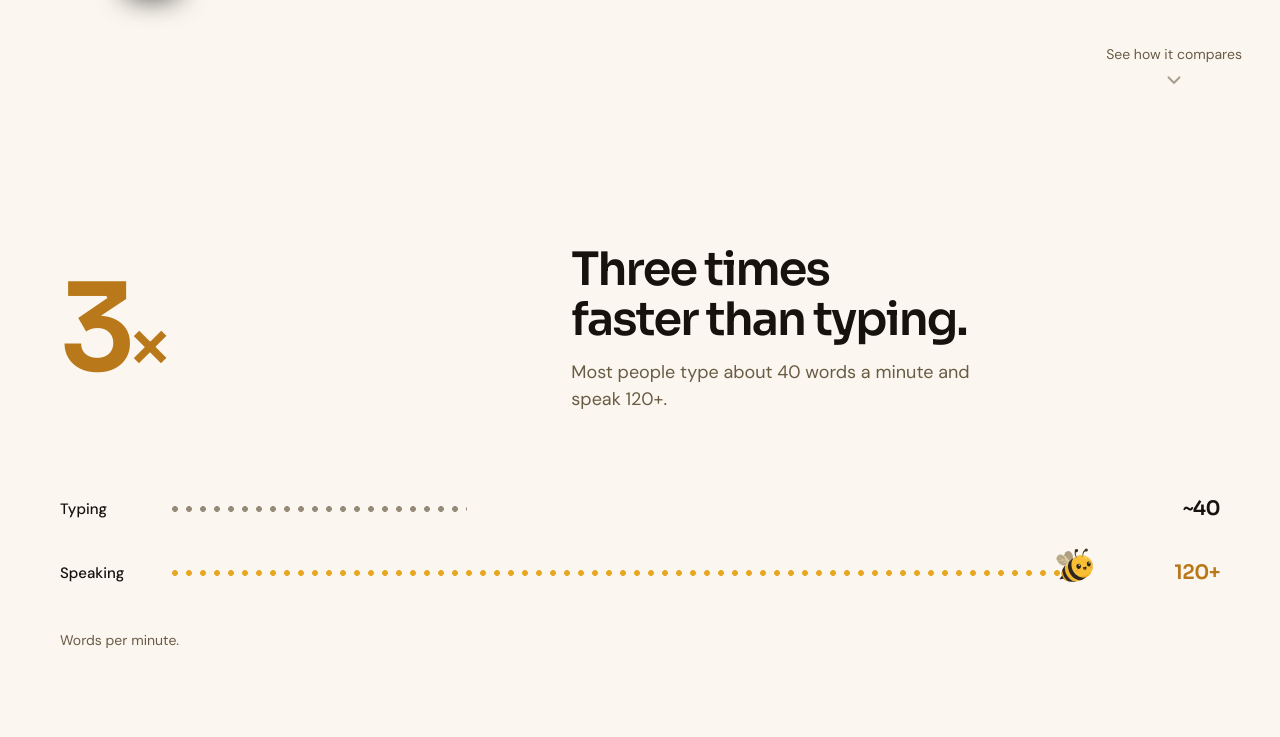
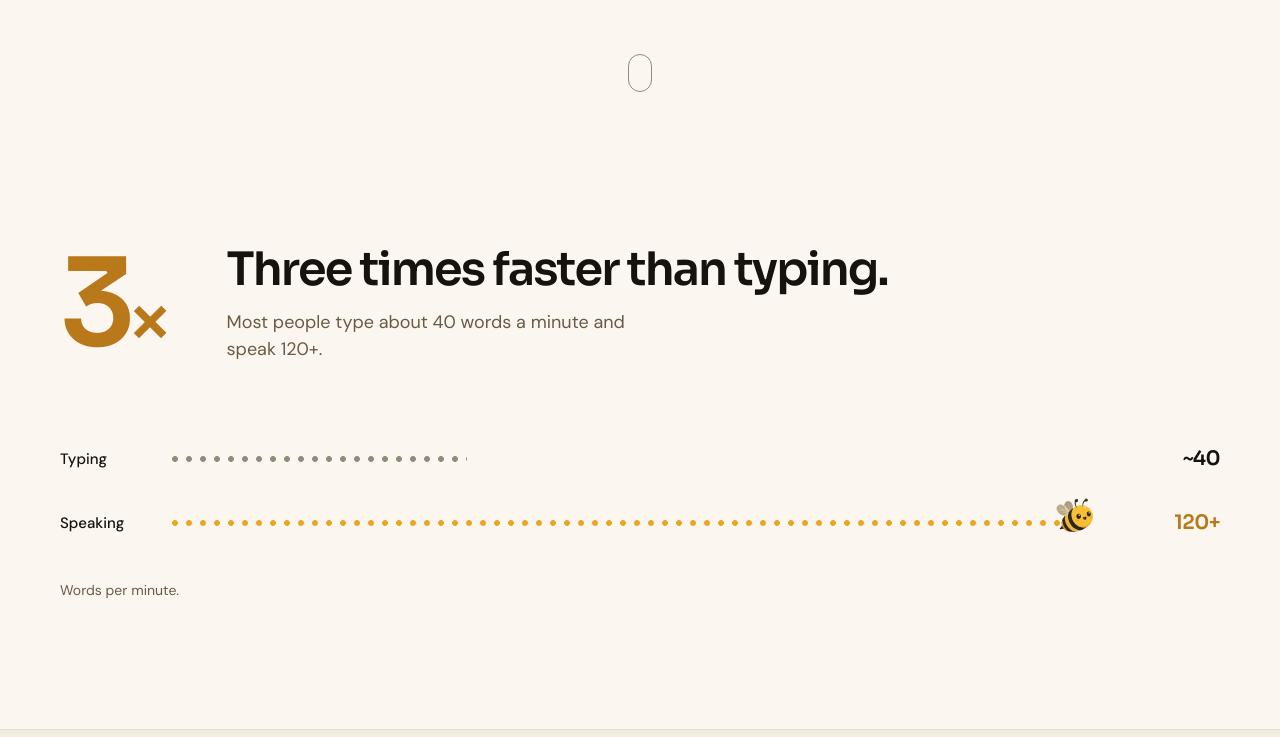
Before and after one commit to kai-kaushik/murmurbee, a plain HTML site: page site/index.html in a window 1280 px wide. Shown: the part 683-1420 px from the top of the page. Drawn offline with Linux system fonts and the light colour scheme.

Commit message:
Site: centred scroll-mouse cue at the bottom of the hero; big numbers sit next to their headlines
Co-Authored-By: Claude Opus 5.5 <noreply@anthropic.com>

```diff
--- a/site/index.html
+++ b/site/index.html
@@ -31,8 +31,8 @@
       document.documentElement.setAttribute("data-theme", t);
     })();
   </script>
-  <link rel="stylesheet" href="styles.css?v=9">
-  <script src="main.js?v=9" defer></script>
+  <link rel="stylesheet" href="styles.css?v=13">
+  <script src="main.js?v=11" defer></script>
 </head>
 <body>
   <a class="skip-link" href="#main">Skip to content</a>
@@ -97,11 +97,13 @@
           <span class="sr-only">In the example, “Um, so can we move, sync the meeting to tuesday, sorry, wednesday?” becomes “Can we sync the meeting to Wednesday?”</span>
         </figcaption>
       </figure>
-      <a class="scrollhint" href="#compare"><span>See how it compares</span><svg viewBox="0 0 24 24" aria-hidden="true"><path d="M6 9l6 6 6-6" fill="none" stroke="currentColor" stroke-width="2" stroke-linecap="round" stroke-linejoin="round"/></svg></a>
+      <a class="scrollhint" href="#typing" aria-label="Scroll to see more">
+        <span class="scrollhint__mouse" aria-hidden="true"><i></i></span>
+      </a>
     </section>
 
     <!-- 3x faster than typing -->
-    <section class="band" aria-labelledby="wpm-title">
+    <section class="band" id="typing" aria-labelledby="wpm-title">
       <div class="wrap">
         <header class="band__head">
           <p class="band__hero band__num" aria-hidden="true">3<span>×</span></p>
--- a/site/styles.css
+++ b/site/styles.css
@@ -224,7 +224,7 @@ kbd {
 .hero {
   min-height: calc(100svh - 69px);
   display: flex; flex-direction: column; justify-content: center;
-  padding: clamp(24px, 3vw, 40px) 0;
+  padding: clamp(24px, 3vw, 40px) 0 calc(clamp(24px, 3vw, 40px) + 56px);  /* room for the scroll cue */
 }
 
 .hero__title {
@@ -474,7 +474,8 @@ kbd {
 .band__more { margin-top: 20px; font-size: 16px; }
 .band__caption { margin-top: 24px; color: var(--sand); font-size: 14px; }
 @media (min-width: 900px) {
-  .band__head { grid-template-columns: minmax(0, 5fr) minmax(0, 7fr); column-gap: 48px; }
+  /* Big number, then the headline right after it (the number's column is as wide as the number). */
+  .band__head { grid-template-columns: auto minmax(0, 1fr); column-gap: clamp(40px, 5vw, 80px); }
   .band__head--text { grid-template-columns: minmax(0, 1fr); }
 }
 
@@ -911,21 +912,27 @@ kbd {
 .btn--gh:hover { transform: translateY(-1px); }
 [data-replay] { cursor: pointer; }
 
+/* Scroll cue: the bee drifting down a short dotted trail, bottom centre of the hero */
+.hero { position: relative; }
 .scrollhint {
-  position: fixed; right: 24px; bottom: 20px; z-index: 40;
-  display: flex; flex-direction: column; align-items: center; gap: 4px;
-  padding: 6px 14px; border-radius: 999px; background: var(--nav-bg);
-  -webkit-backdrop-filter: blur(10px); backdrop-filter: blur(10px);
-  color: var(--sand); font-size: 14px; text-decoration: none;
-  transition: color .2s;
+  position: absolute; left: 50%; bottom: clamp(14px, 2.4vh, 28px); transform: translateX(-50%);
+  display: flex; flex-direction: column; align-items: center; gap: 6px;
+  padding: 6px 10px; text-decoration: none;
+  transition: opacity .6s cubic-bezier(.65, 0, .35, 1);
 }
-.scrollhint:hover { color: var(--linen); }
-.scrollhint { transition: color .2s, opacity .35s; }
 .scrollhint.is-hidden { opacity: 0; pointer-events: none; }
-.scrollhint svg { width: 22px; height: 22px; animation: hint-bob 1.8s var(--ease) infinite; }
-@keyframes hint-bob { 0%, 100% { transform: translateY(0); opacity: .6; } 50% { transform: translateY(6px); opacity: 1; } }
-@media (prefers-reduced-motion: reduce) { .scrollhint svg { animation: none; } }
-@media (max-width: 640px) { .scrollhint { display: none; } }
+.scrollhint__mouse { position: relative; display: block; width: 24px; height: 38px; border-radius: 12px;
+  border: 1.5px solid var(--sand); opacity: .7; transition: opacity .3s ease, border-color .3s ease; }
+.scrollhint:hover .scrollhint__mouse { opacity: 1; border-color: var(--linen); }
+.scrollhint__mouse i { position: absolute; left: 50%; top: 7px; width: 4px; height: 7px; margin-left: -2px;
+  border-radius: 2px; background: var(--honey); animation: hint-wheel 2.4s cubic-bezier(.65, 0, .35, 1) infinite; }
+@keyframes hint-wheel {
+  0% { transform: translateY(0); opacity: 0; }
+  20% { opacity: 1; }
+  70% { transform: translateY(12px); opacity: 0; }
+  100% { transform: translateY(12px); opacity: 0; }
+}
+@media (prefers-reduced-motion: reduce) { .scrollhint__mouse i { animation: none; } }
 
 /* ---------- Text-only band headers (accuracy + feature chapters): editorial split ---------- */
 .band__index {
```
